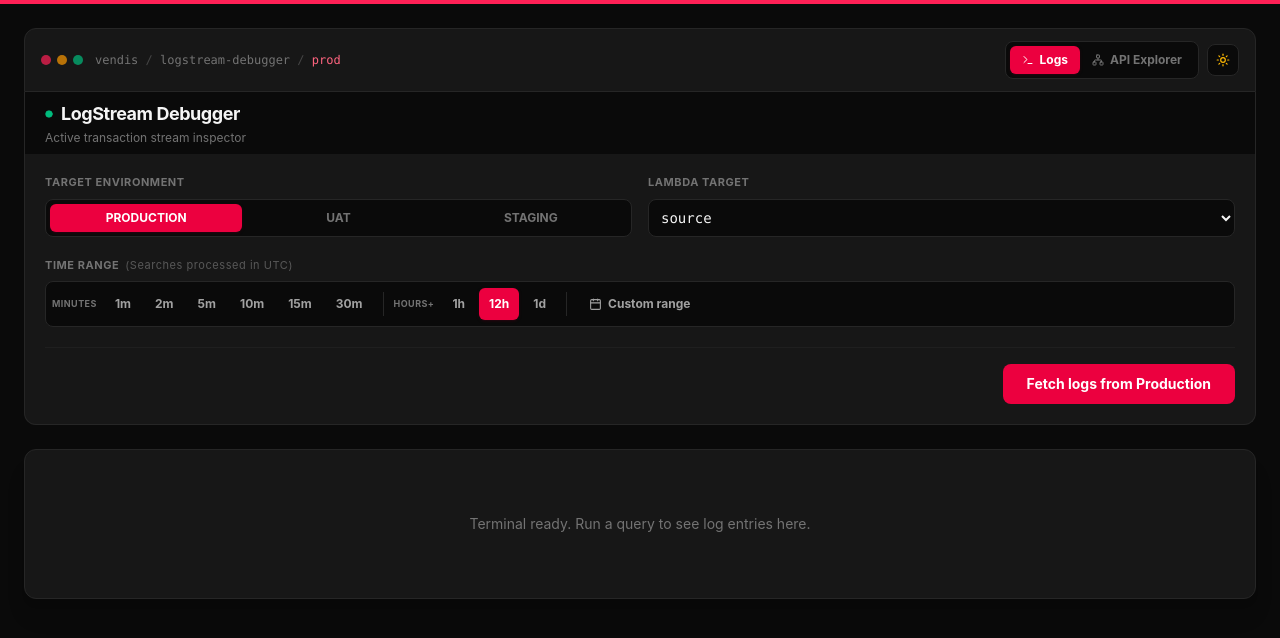
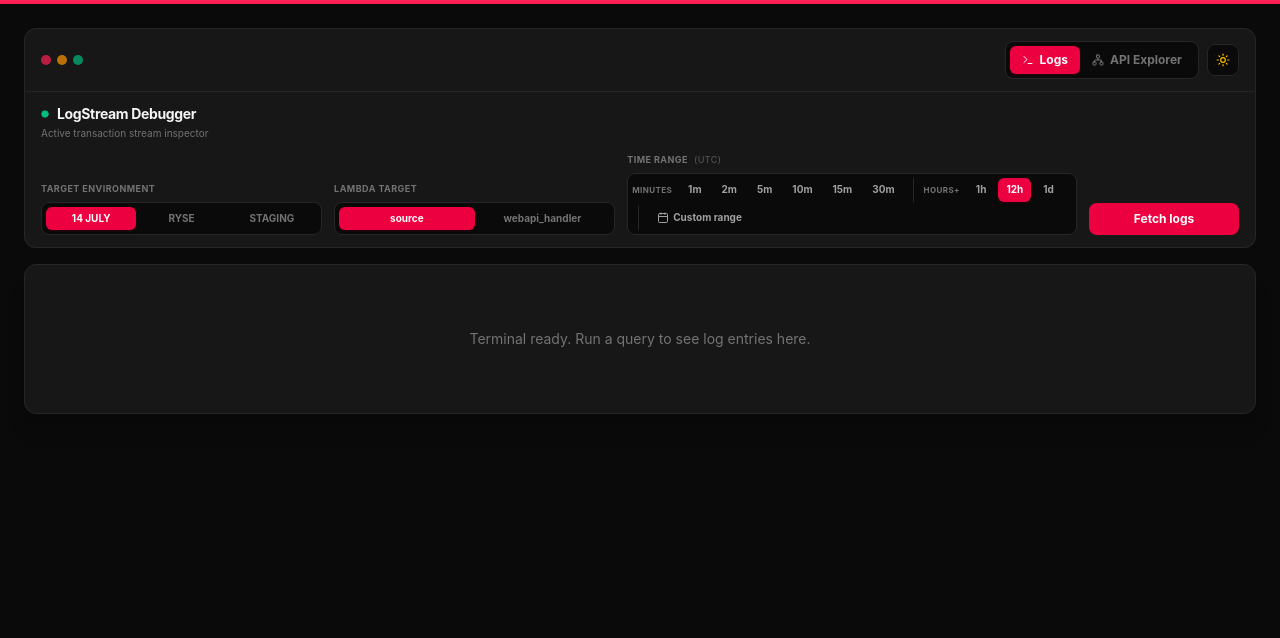
Before and after one commit to rahulsw24/logs-scraper, a React (Vite) app: page / in a window 1280 px wide. Shown: the top 638 px of the page. Built offline with nearby package versions, Linux system fonts and the light colour scheme.

Commit message:
Update application UI

```diff
--- a/src/App.jsx
+++ b/src/App.jsx
@@ -12,15 +12,15 @@ import {
 
 const ENV_CONFIG = {
   prod: {
-    label: 'Production',
-    domain: 'https://shop.vendis.com.au',
-    poolId: 'gpool812642',
+    label: '14 July',
+    domain: 'https://gpool687d69.granitestack.io',
+    poolId: 'gpool687d69',
     pageSize: '100', // Updated to match typical pagination size
   },
   uat: {
-    label: 'UAT',
-    domain: 'https://uat.vendis.com.au',
-    poolId: 'gpoole048a3',
+    label: 'Ryse',
+    domain: 'https://ryse.today',
+    poolId: 'gpool281c99',
     pageSize: '100',
   },
   staging: {
@@ -180,9 +180,13 @@ function methodBadgeClasses(method, darkMode) {
 function LogStreamPage({ darkMode, environment, setEnvironment, panel, panelSoft, inputCls, labelCls, mutedCls }) {
   const [logs, setLogs] = useState([]);
   const [loading, setLoading] = useState(false);
+  const [isLoadingMore, setIsLoadingMore] = useState(false);
   const [error, setError] = useState(null);
   const [fetchProgress, setFetchProgress] = useState(null);
   const [lastFetchMeta, setLastFetchMeta] = useState(null);
+  const [nextToken, setNextToken] = useState(null);
+  const [hasMore, setHasMore] = useState(false);
+  const [pagesFetched, setPagesFetched] = useState(0);
 
   const [logGroup, setLogGroup] = useState('source');
 
@@ -198,7 +202,26 @@ function LogStreamPage({ darkMode, environment, setEnvironment, panel, panelSoft
   const [copiedIndex, setCopiedIndex] = useState(null);
 
   const pickerRef = useRef(null);
+  const scrollContainerRef = useRef(null);
+  const sentinelRef = useRef(null);
+  const queryRef = useRef({ config: null, timeParams: null });
+  const pagesFetchedRef = useRef(0);
   const accent = ACCENTS[environment];
+
+  const sortLogs = (logList) => {
+    return [...logList].sort((a, b) => {
+      const timeA = new Date(a.Timestamp.includes('T') && !a.Timestamp.endsWith('Z') ? a.Timestamp + 'Z' : a.Timestamp).getTime();
+      const timeB = new Date(b.Timestamp.includes('T') && !b.Timestamp.endsWith('Z') ? b.Timestamp + 'Z' : b.Timestamp).getTime();
+      return timeA - timeB;
+    });
+  };
+
+  const mergeLogs = (existingLogs, incomingLogs) => {
+    const uniqueLogsMap = new Map(
+      [...existingLogs, ...incomingLogs].map((log) => [`${log.Timestamp}-${log.Message}`, log])
+    );
+    return sortLogs(Array.from(uniqueLogsMap.values()));
+  };
 
   useEffect(() => {
     function handleClickOutside(e) {
@@ -283,62 +306,74 @@ function LogStreamPage({ darkMode, environment, setEnvironment, panel, panelSoft
       timeParams = { timePeriod: rangeUnit };
     }
 
+    queryRef.current = { config: ENV_CONFIG[environment] || ENV_CONFIG.prod, timeParams };
+
     setLoading(true);
     setLogs([]);
     setExpandedIndex(null);
     setLastFetchMeta(null);
+    setNextToken(null);
+    setHasMore(false);
+    setPagesFetched(0);
+    pagesFetchedRef.current = 0;
     setFetchProgress({ pages: 0, events: 0, expectedTotal: 0 });
 
-    const config = ENV_CONFIG[environment] || ENV_CONFIG.prod;
-    let finalLogs = [];
-    let currentToken = null;
-    let pagesFetched = 0;
-    let hasMore = true;
-
     try {
-      while (hasMore) {
-        const data = await fetchPage(config, timeParams, currentToken);
+      const data = await fetchPage(queryRef.current.config, timeParams, null);
       const streamMeta = data.LogStream || {};
       const events = streamMeta.events || (Array.isArray(data) ? data : []);
       const targetCount = streamMeta.event_count || 0;
+      const firstPageLogs = sortLogs(events);
+      const currentToken = streamMeta.next_token || null;
 
-        finalLogs = finalLogs.concat(events);
-        pagesFetched++;
-
+      pagesFetchedRef.current = 1;
+      setPagesFetched(1);
+      setLogs(firstPageLogs);
+      setNextToken(currentToken);
+      setHasMore(Boolean(currentToken));
+      setLastFetchMeta({ pageCount: 1, total: firstPageLogs.length });
       setFetchProgress({
-          pages: pagesFetched,
-          events: finalLogs.length,
+        pages: 1,
+        events: firstPageLogs.length,
         expectedTotal: targetCount
       });
-
-        currentToken = streamMeta.next_token;
-
-        // Terminate loop if there is no next token OR we reached the event_count
-        if (!currentToken || (targetCount > 0 && finalLogs.length >= targetCount)) {
-          hasMore = false;
-        }
-      }
-
-      // Deduplicate overlaps just in case
-      const uniqueLogsMap = new Map(
-        finalLogs.map((log) => [`${log.Timestamp}-${log.Message}`, log])
-      );
-      finalLogs = Array.from(uniqueLogsMap.values());
-
-      // Sort ascending (oldest to newest) using real Date objects
-      finalLogs.sort((a, b) => {
-        const timeA = new Date(a.Timestamp.includes('T') && !a.Timestamp.endsWith('Z') ? a.Timestamp + 'Z' : a.Timestamp).getTime();
-        const timeB = new Date(b.Timestamp.includes('T') && !b.Timestamp.endsWith('Z') ? b.Timestamp + 'Z' : b.Timestamp).getTime();
-        return timeA - timeB;
-      });
-
-      setLogs(finalLogs);
-      setLastFetchMeta({ pageCount: pagesFetched, total: finalLogs.length });
     } catch (err) {
       setError(err.message || 'An error occurred while fetching log pages.');
-      setLogs(finalLogs); // Render whatever was loaded before failure
+      setLogs([]);
     } finally {
       setLoading(false);
+      setFetchProgress(null);
+    }
+  };
+
+  const loadMoreLogs = async () => {
+    if (!nextToken || isLoadingMore || loading || !queryRef.current.config) return;
+
+    setIsLoadingMore(true);
+
+    try {
+      const data = await fetchPage(queryRef.current.config, queryRef.current.timeParams, nextToken);
+      const streamMeta = data.LogStream || {};
+      const events = streamMeta.events || (Array.isArray(data) ? data : []);
+      const targetCount = streamMeta.event_count || 0;
+      const nextPageToken = streamMeta.next_token || null;
+      const mergedLogs = mergeLogs(logs, events);
+
+      pagesFetchedRef.current += 1;
+      setPagesFetched(pagesFetchedRef.current);
+      setLogs(mergedLogs);
+      setNextToken(nextPageToken);
+      setHasMore(Boolean(nextPageToken));
+      setLastFetchMeta({ pageCount: pagesFetchedRef.current, total: mergedLogs.length });
+      setFetchProgress({
+        pages: pagesFetchedRef.current,
+        events: mergedLogs.length,
+        expectedTotal: targetCount
+      });
+    } catch (err) {
+      setError(err.message || 'An error occurred while fetching more log pages.');
+    } finally {
+      setIsLoadingMore(false);
       setFetchProgress(null);
     }
   };
@@ -371,6 +406,29 @@ function LogStreamPage({ darkMode, environment, setEnvironment, panel, panelSoft
     });
   };
 
+  useEffect(() => {
+    const container = scrollContainerRef.current;
+    const sentinel = sentinelRef.current;
+
+    if (!container || !sentinel || !hasMore) return undefined;
+
+    const observer = new IntersectionObserver(
+      ([entry]) => {
+        if (entry.isIntersecting && !loading && !isLoadingMore) {
+          loadMoreLogs();
+        }
+      },
+      {
+        root: container,
+        rootMargin: '120px',
+        threshold: 0.1,
+      }
+    );
+
+    observer.observe(sentinel);
+    return () => observer.disconnect();
+  }, [hasMore, loading, isLoadingMore, nextToken, logs.length]);
+
   const filteredLogs = useMemo(
     () =>
       logs.filter((log) => {
@@ -387,29 +445,49 @@ function LogStreamPage({ darkMode, environment, setEnvironment, panel, panelSoft
 
   return (
     <>
-      <div className={`border-x px-5 py-2 ${darkMode ? 'border-neutral-800' : 'border-neutral-200'}`}>
-        <h1 className="text-lg font-sans font-bold tracking-tight flex items-center gap-2">
+      <div className={`border-x border-b rounded-b-xl px-4 py-3 mb-4 flex flex-col gap-3 ${panel}`}>
+        <div className="flex items-start justify-between gap-3 flex-wrap">
+          <div className="min-w-0">
+            <div className="flex items-center gap-2">
               <Circle size={8} className={`${loading ? 'animate-pulse' : ''} fill-emerald-500 text-emerald-500`} />
-          LogStream Debugger
-        </h1>
-        <p className={`text-xs mt-0.5 font-sans ${mutedCls}`}>Active transaction stream inspector</p>
+              <h1 className="text-sm font-sans font-bold tracking-tight">LogStream Debugger</h1>
+            </div>
+            <p className={`text-[10px] mt-0.5 font-sans ${mutedCls}`}>Active transaction stream inspector</p>
           </div>
 
-      {/* Control deck */}
-      <div className={`border-x border-b rounded-b-xl px-5 py-5 mb-6 flex flex-col gap-5 ${panel}`}>
-        <div className="grid grid-cols-1 md:grid-cols-2 gap-4">
+          {logs.length > 0 && (
+            <div className="flex items-center gap-2 min-w-[220px] flex-1 max-w-sm justify-end">
+              <div className="relative w-full">
+                <Search size={14} className={`absolute left-2.5 top-2.5 ${mutedCls}`} />
+                <input
+                  className={`w-full pl-8 pr-24 py-1.5 rounded-lg outline-none text-xs border transition-colors ${inputCls}`}
+                  type="text"
+                  placeholder="Filter logs…"
+                  value={searchTerm}
+                  onChange={(e) => setSearchTerm(e.target.value)}
+                />
+                <span className={`absolute right-2 top-1.5 text-[10px] font-sans font-bold px-2 py-0.5 rounded border ${darkMode ? 'bg-neutral-900 text-neutral-300 border-neutral-800' : 'bg-neutral-100 text-neutral-700 border-neutral-200'
+                  }`}>
+                  {filteredLogs.length} / {logs.length.toLocaleString()}
+                </span>
+              </div>
+            </div>
+          )}
+        </div>
+
+        <div className="grid grid-cols-1 xl:grid-cols-[1fr_1fr_1.6fr_auto] gap-3 items-end">
           {/* Environment */}
-          <div className="flex flex-col gap-2">
-            <label className={`text-[11px] font-sans font-bold tracking-wider uppercase ${labelCls}`}>
+          <div className="flex flex-col gap-1.5">
+            <label className={`text-[9px] font-sans font-bold tracking-wider uppercase ${labelCls}`}>
               Target environment
             </label>
-            <div className={`grid grid-cols-3 p-1 rounded-lg border text-center text-xs font-sans font-bold ${darkMode ? 'bg-neutral-950 border-neutral-800' : 'bg-neutral-100 border-neutral-200'
+            <div className={`grid grid-cols-3 p-1 rounded-lg border text-center text-[10px] font-sans font-bold ${darkMode ? 'bg-neutral-950 border-neutral-800' : 'bg-neutral-100 border-neutral-200'
               }`}>
               {Object.keys(ENV_CONFIG).map((key) => (
                 <button
                   key={key}
                   onClick={() => setEnvironment(key)}
-                  className={`py-1.5 rounded-md transition-all ${environment === key
+                  className={`py-1 rounded-md transition-all ${environment === key
                     ? ACCENTS[key].segActive
                     : darkMode ? 'text-neutral-500 hover:text-neutral-300' : 'text-neutral-500 hover:text-neutral-700'
                     }`}
@@ -421,39 +499,45 @@ function LogStreamPage({ darkMode, environment, setEnvironment, panel, panelSoft
           </div>
 
           {/* Lambda target */}
-          <div className="flex flex-col gap-2">
-            <label className={`text-[11px] font-sans font-bold tracking-wider uppercase ${labelCls}`}>
+          <div className="flex flex-col gap-1.5">
+            <label className={`text-[9px] font-sans font-bold tracking-wider uppercase ${labelCls}`}>
               Lambda target
             </label>
-            <select
-              className={`w-full p-2 rounded-lg outline-none text-sm h-[38px] border transition-colors ${inputCls}`}
-              value={logGroup}
-              onChange={(e) => setLogGroup(e.target.value)}
+            <div className={`grid grid-cols-2 p-1 rounded-lg border text-center text-[10px] font-sans font-bold ${darkMode ? 'bg-neutral-950 border-neutral-800' : 'bg-neutral-100 border-neutral-200'
+              }`}>
+              {['source', 'webapi_handler'].map((target) => (
+                <button
+                  key={target}
+                  onClick={() => setLogGroup(target)}
+                  className={`py-1 rounded-md transition-all ${logGroup === target
+                    ? accent.segActive
+                    : darkMode ? 'text-neutral-500 hover:text-neutral-300' : 'text-neutral-500 hover:text-neutral-700'
+                    }`}
                 >
-              <option value="source">source</option>
-              <option value="webapi_handler">webapi_handler</option>
-            </select>
+                  {target}
+                </button>
+              ))}
             </div>
           </div>
 
           {/* Time range */}
-        <div className="flex flex-col gap-2 relative" ref={pickerRef}>
-          <label className={`text-[11px] font-sans font-bold tracking-wider uppercase flex items-center gap-1.5 ${labelCls}`}>
-            Time range <span className="opacity-70 normal-case font-normal">(Searches processed in UTC)</span>
+          <div className="flex flex-col gap-1.5 relative" ref={pickerRef}>
+            <label className={`text-[9px] font-sans font-bold tracking-wider uppercase flex items-center gap-1.5 ${labelCls}`}>
+              Time range <span className="opacity-70 normal-case font-normal">(UTC)</span>
             </label>
-          <div className={`flex items-center gap-1 flex-wrap p-1.5 rounded-lg border ${darkMode ? 'bg-neutral-950 border-neutral-800' : 'bg-neutral-100 border-neutral-200'
+            <div className={`flex items-center gap-1 flex-wrap p-1 rounded-lg border ${darkMode ? 'bg-neutral-950 border-neutral-800' : 'bg-neutral-100 border-neutral-200'
               }`}>
               {RANGE_GROUPS.map((group, gi) => (
                 <React.Fragment key={group.label}>
                   {gi > 0 && <div className={`w-px h-6 mx-1.5 ${darkMode ? 'bg-neutral-800' : 'bg-neutral-300'}`} />}
-                <span className={`text-[9px] font-sans font-bold uppercase tracking-wider pr-1 ${mutedCls}`}>
+                  <span className={`text-[8px] font-sans font-bold uppercase tracking-wider pr-1 ${mutedCls}`}>
                     {group.label}
                   </span>
                   {group.options.map((preset) => (
                     <button
                       key={preset.value}
                       onClick={() => setRangeUnit(preset.value)}
-                    className={`px-2.5 h-8 rounded-md text-xs font-sans font-bold transition-colors ${rangeUnit === preset.value
+                      className={`px-2 h-6 rounded-md text-[10px] font-sans font-bold transition-colors ${rangeUnit === preset.value
                         ? accent.segActive
                         : darkMode
                           ? 'text-neutral-400 hover:bg-neutral-900 hover:text-neutral-200'
@@ -470,19 +554,18 @@ function LogStreamPage({ darkMode, environment, setEnvironment, panel, panelSoft
 
               <button
                 onClick={openRangePicker}
-              className={`flex items-center gap-1.5 px-3 h-8 rounded-md text-xs font-sans font-bold transition-colors ${rangeUnit === 'custom'
+                className={`flex items-center gap-1 px-2 h-6 rounded-md text-[10px] font-sans font-bold transition-colors ${rangeUnit === 'custom'
                   ? accent.segActive
                   : darkMode
                     ? 'text-neutral-400 hover:bg-neutral-900 hover:text-neutral-200'
                     : 'text-neutral-500 hover:bg-white hover:text-neutral-800'
                   }`}
               >
-              <Calendar size={13} />
+                <Calendar size={12} />
                 {customRangeLabel}
               </button>
             </div>
 
-          {/* Custom range popover */}
             {showRangePicker && (
               <div className={`absolute z-20 top-full mt-2 right-0 w-72 rounded-xl border shadow-xl p-4 flex flex-col gap-3 ${panel}`}>
                 <div className="flex items-center justify-between">
@@ -531,9 +614,9 @@ function LogStreamPage({ darkMode, environment, setEnvironment, panel, panelSoft
             )}
           </div>
 
-        <div className={`flex flex-col gap-2 border-t pt-4 ${darkMode ? 'border-neutral-800/60' : 'border-neutral-200'}`}>
+          <div className="flex items-end justify-end">
             <button
-            className={`flex items-center justify-center gap-2 px-6 py-2.5 rounded-lg font-sans font-bold text-sm text-white transition-all active:scale-95 w-full sm:w-auto self-end disabled:opacity-50 disabled:cursor-not-allowed ${accent.btn}`}
+              className={`flex items-center justify-center gap-2 px-4 py-2 rounded-lg font-sans font-bold text-xs text-white transition-all active:scale-95 w-full sm:w-auto min-w-[150px] disabled:opacity-50 disabled:cursor-not-allowed ${accent.btn}`}
               onClick={fetchLogsDirectly}
               disabled={loading}
             >
@@ -542,8 +625,10 @@ function LogStreamPage({ darkMode, environment, setEnvironment, panel, panelSoft
                 ? (fetchProgress && fetchProgress.expectedTotal > 0
                   ? `Fetched ${fetchProgress.events} / ${fetchProgress.expectedTotal} events…`
                   : (fetchProgress ? `Fetched ${fetchProgress.events} events (${fetchProgress.pages} pages)…` : 'Fetching…'))
-              : `Fetch logs from ${ENV_CONFIG[environment].label}`}
+                : `Fetch logs`}
             </button>
+          </div>
+        </div>
 
         {loading && (
           <div className={`h-1 w-full rounded-full overflow-hidden ${darkMode ? 'bg-neutral-800' : 'bg-neutral-200'}`}>
@@ -559,31 +644,12 @@ function LogStreamPage({ darkMode, environment, setEnvironment, panel, panelSoft
         )}
 
         {!loading && lastFetchMeta && (
-            <div className={`text-[11px] font-sans text-right ${mutedCls}`}>
+          <div className={`text-[10px] font-sans text-right ${mutedCls}`}>
             Loaded {lastFetchMeta.total.toLocaleString()} event{lastFetchMeta.total !== 1 ? 's' : ''} across{' '}
-              {lastFetchMeta.pageCount} page{lastFetchMeta.pageCount !== 1 ? 's' : ''}
+            {pagesFetched} page{pagesFetched !== 1 ? 's' : ''}
           </div>
         )}
       </div>
-      </div>
-
-      {/* Search / stats bar */}
-      {logs.length > 0 && (
-        <div className="relative mb-5">
-          <input
-            className={`w-full p-3 pl-10 pr-40 rounded-xl text-sm outline-none border transition-colors ${inputCls}`}
-            type="text"
-            placeholder="Filter by message or timestamp…"
-            value={searchTerm}
-            onChange={(e) => setSearchTerm(e.target.value)}
-          />
-          <Search size={15} className={`absolute left-3.5 top-3.5 ${mutedCls}`} />
-          <span className={`absolute right-3 top-2.5 text-[11px] font-sans font-bold px-2.5 py-1.5 rounded-lg border ${darkMode ? 'bg-neutral-900 text-neutral-300 border-neutral-800' : 'bg-neutral-100 text-neutral-700 border-neutral-200'
-            }`}>
-            {filteredLogs.length} matches · {logs.length.toLocaleString()} loaded
-          </span>
-        </div>
-      )}
 
       {error && (
         <div className={`p-4 rounded-xl mb-6 text-sm flex gap-3 border ${darkMode ? 'bg-rose-500/10 text-rose-300 border-rose-500/20' : 'bg-rose-50 text-rose-700 border-rose-200'
@@ -596,7 +662,7 @@ function LogStreamPage({ darkMode, environment, setEnvironment, panel, panelSoft
       )}
 
       {/* Log stream panel */}
-      <div className={`border rounded-xl overflow-hidden shadow-xl ${panel}`}>
+      <div ref={scrollContainerRef} className={`border rounded-xl overflow-y-auto max-h-[640px] shadow-xl ${panel}`}>
         {filteredLogs.length === 0 ? (
           <div className={`p-16 text-center text-sm font-sans ${mutedCls}`}>
             {loading ? 'Connecting to remote cluster…' : 'Terminal ready. Run a query to see log entries here.'}
@@ -609,7 +675,7 @@ function LogStreamPage({ darkMode, environment, setEnvironment, panel, panelSoft
               const readable = makeHumanReadable(log.Message);
 
               return (
-                <div key={index} className="flex">
+                <div key={`${log.Timestamp}-${log.Message}-${index}`} className="flex">
                   <div className={`w-1 shrink-0 ${sev.rail}`} />
                   <div className={`flex-1 min-w-0 transition-colors ${isExpanded ? panelSoft : ''}`}>
                     <div
@@ -660,6 +726,11 @@ function LogStreamPage({ darkMode, environment, setEnvironment, panel, panelSoft
                 </div>
               );
             })}
+            {hasMore && (
+              <div ref={sentinelRef} className="py-3 text-center text-[11px] font-sans font-bold uppercase tracking-[0.24em]">
+                {isLoadingMore ? 'Loading more logs…' : 'Scroll to load more logs'}
+              </div>
+            )}
           </div>
         )}
       </div>
@@ -904,17 +975,6 @@ export default function App() {
               <span className="h-2.5 w-2.5 rounded-full bg-amber-500/70" />
               <span className="h-2.5 w-2.5 rounded-full bg-emerald-500/70" />
             </div>
-            <span className={`text-xs ${mutedCls}`}>
-              vendis <span className="opacity-50">/</span>{' '}
-              {page === 'logs' ? (
-                <>
-                  logstream-debugger <span className="opacity-50">/</span>{' '}
-                  <span className={accent.text}>{environment}</span>
-                </>
-              ) : (
-                <span className={accent.text}>api-explorer</span>
-              )}
-            </span>
           </div>
 
           <div className="flex items-center gap-2">
```
Lines whose indentation alone changed are shown as unchanged.
